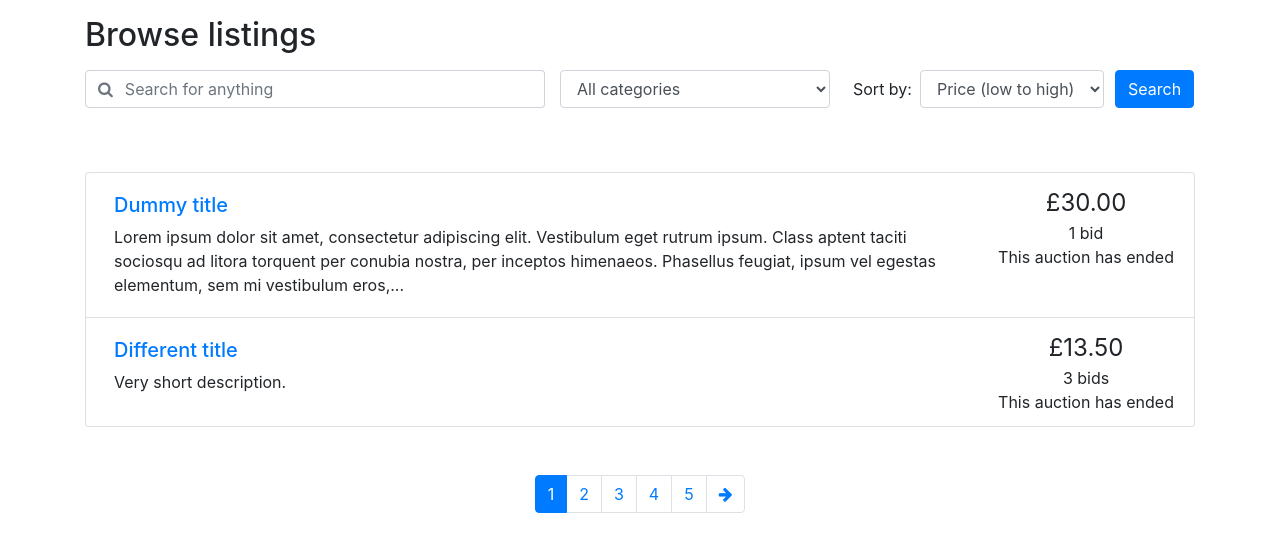
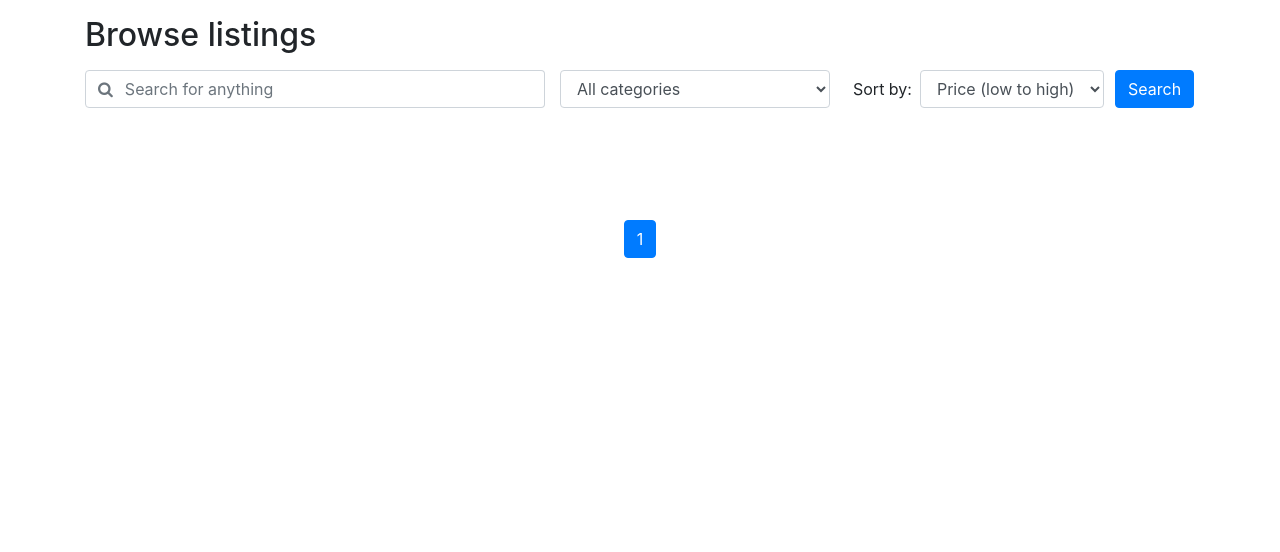
Before and after one commit to MinhazH99/auction, a PHP site: page /browse.php in a window 1280 px wide. Shown: the part 116-668 px from the top of the page. Run offline with PHP 8.4, Linux system fonts and the light colour scheme.

Commit message:
changes to browse.php

```diff
--- a/browse.php
+++ b/browse.php
@@ -1,5 +1,5 @@
-<?php include_once("header.php")?>
-<?php require("utilities.php")?>
+<?php include_once("header.php")?> <!-- embeds php code from another file-->
+<?php require("utilities.php")?> <!-- copies all text from utilities into current one -->
 
 <div class="container">
 
@@ -9,44 +9,44 @@
 <!-- When this form is submitted, this PHP page is what processes it.
      Search/sort specs are passed to this page through parameters in the URL
      (GET method of passing data to a page). -->
-<form method="get" action="browse.php">
+<form method="get" action="browse.php"> <!-- form data sent as url variables, action is url of file that will process input -->
   <div class="row">
-    <div class="col-md-5 pr-0">
-      <div class="form-group">
-        <label for="keyword" class="sr-only">Search keyword:</label>
-	    <div class="input-group">
+    <div class="col-md-5 pr-0"> <!-- medium column -->
+      <div class="form-group"> <!-- used for optimum spacing -->
+        <label for="keyword" class="sr-only">Search keyword:</label> <!-- for screen readers only -->
+	    <div class="input-group"> <!-- helps enhance inputs, in this case with search icon in front of input (prepend) -->
           <div class="input-group-prepend">
             <span class="input-group-text bg-transparent pr-0 text-muted">
               <i class="fa fa-search"></i>
             </span>
           </div>
-          <input type="text" class="form-control border-left-0" id="keyword" placeholder="Search for anything">
+          <input name="keyword" type="text" class="form-control border-left-0" id="keyword" placeholder="Search for anything"><!-- placeholder text is visible -->
         </div>
       </div>
     </div>
     <div class="col-md-3 pr-0">
       <div class="form-group">
-        <label for="cat" class="sr-only">Search within:</label>
-        <select class="form-control" id="cat">
+        <label for="cat" class="sr-only">Search within:</label> <!-- for screen readers only -->
+        <select name="cat" class="form-control" id="cat">
           <option selected value="all">All categories</option>
-          <option value="fill">Fill me in</option>
-          <option value="with">with options</option>
-          <option value="populated">populated from a database?</option>
+          <option value="Sports">Sports</option>
+          <option value="Technology">Technology</option>
+          <option value="Toys">Toys</option> <!-- drop down list of category options on website -->
         </select>
       </div>
     </div>
     <div class="col-md-3 pr-0">
       <div class="form-inline">
         <label class="mx-2" for="order_by">Sort by:</label>
-        <select class="form-control" id="order_by">
+        <select name="order_by" class="form-control" id="order_by">
           <option selected value="pricelow">Price (low to high)</option>
           <option value="pricehigh">Price (high to low)</option>
-          <option value="date">Soonest expiry</option>
+          <option value="date">Soonest expiry</option> <!-- drop down list of sort by options on website -->
         </select>
       </div>
     </div>
     <div class="col-md-1 px-0">
-      <button type="submit" class="btn btn-primary">Search</button>
+      <button type="submit" class="btn btn-primary">Search</button> <!-- button that says search, and submits query -->
     </div>
   </div>
 </form>
@@ -56,30 +56,154 @@
 </div>
 
 <?php
-  // Retrieve these from the URL
-  if (!isset($_GET['keyword'])) {
-    // TODO: Define behavior if a keyword has not been specified.
-  }
-  else {
-    $keyword = $_GET['keyword'];
-  }
+  $num_queries=1;
+  #isset checks whether the order_by variable has been set after it has been submitted using 'get'
+  if (!isset($_GET['order_by'])) {
 
-  if (!isset($_GET['cat'])) {
-    // TODO: Define behavior if a category has not been specified.
-  }
-  else {
-    $category = $_GET['cat'];
-  }
-
-  if (!isset($_GET['order_by'])) {
-    // TODO: Define behavior if an order_by value has not been specified.
   }
   else {
     $ordering = $_GET['order_by'];
   }
+  // Retrieve these from the URL
+  #isset checks whether the keyword variable has been set after it has been submitted using 'get'
+  if (!isset($_GET['keyword'])) {
+    $keyword = " ";
+    // TODO: Define behavior if a keyword has not been specified.
 
+    #THE QUERY FOR NO KEYWORD ENTERED IS GROUPED WITH THE CATEGORY IS ALL SECTION, THE CODE WOULD BE IDENTICAL
+  }
+  else {
+    $keyword = $_GET['keyword'];
+
+  }
+  if (!isset($_GET['cat'])) {
+    $category = "all";
+  }
+#isset checks whether the category variable has been set after it has been submitted using 'get'
+  else if ($_GET['cat']=="all") {
+    // TODO: Define behavior if a category has not been specified.
+    $category = "all";
+    $connection = mysqli_connect('localhost','root','','auction')
+    or die('Error connecting to MySQL server: ' . mysqli_error());
+
+    $keyword_query = "SELECT items.item_id, item_name, item_desc, item_condition, category_name, expirationDate, reserve_price
+    FROM items, categories, auctions
+    WHERE categories.category_id = items.category_id
+    AND auctions.item_id = items.item_id
+    AND (INSTR(items.item_desc, TRIM(' ' FROM '{$keyword}'))
+    OR INSTR(items.item_name, TRIM(' ' FROM '{$keyword}')) )> 0
+    ORDER BY
+    CASE WHEN '{$ordering}' = 'pricelow' THEN auctions.reserve_price END ASC,
+    CASE WHEN '{$ordering}' = 'pricehigh' THEN auctions.reserve_price END DESC,
+    CASE WHEN '{$ordering}' = 'date' THEN auctions.expirationDate END ASC";
+
+    $count_query = "SELECT COUNT(items.item_id) AS 'count'
+    FROM items, categories, auctions
+    WHERE categories.category_id = items.category_id
+    AND auctions.item_id = items.item_id
+    AND (INSTR(items.item_desc, TRIM(' ' FROM '{$keyword}'))
+    OR INSTR(items.item_name, TRIM(' ' FROM '{$keyword}')) )> 0
+    ORDER BY
+    CASE WHEN '{$ordering}' = 'pricelow' THEN auctions.reserve_price END ASC,
+    CASE WHEN '{$ordering}' = 'pricehigh' THEN auctions.reserve_price END DESC,
+    CASE WHEN '{$ordering}' = 'date' THEN auctions.expirationDate END ASC";
+
+
+
+    $count_result = mysqli_query($connection, $count_query)
+      or die('Error making select users query: '. mysqli_error($connection));
+
+    $keyword_result = mysqli_query($connection, $keyword_query)
+      or die('Error making select users query: '. mysqli_error($connection));
+
+
+    $num_results = mysqli_fetch_array($count_result);
+    $num_queries = $num_results['count'];
+
+    while ($keyword_row = mysqli_fetch_array($keyword_result))
+    {
+
+    $item_id= $keyword_row['item_id'];
+    $title = $keyword_row['item_name'];
+    $description= $keyword_row['item_desc'];
+    $current_price= $keyword_row['reserve_price'];
+    $end_date= new DateTime($keyword_row['expirationDate']);
+    $num_bids = 1;
+
+// This uses a function defined in utilities.php
+    print_listing_li($item_id, $title, $description, $current_price, $num_bids, $end_date);
+    }
+    mysqli_close($connection);
+  // Demonstration of what listings will look like using dummy data. specifies information about listing
+
+  // This uses a function defined in utilities.php
+  #print_listing_li($item_id, $title, $description, $current_price, $num_bids, $end_date);
+
+  }
+  else {
+    $category = $_GET['cat'];
+    $connection = mysqli_connect('localhost','root','','auction')
+    or die('Error connecting to MySQL server: ' . mysqli_error());
+
+    $keyword_query = "SELECT items.item_id, item_name, item_desc, item_condition, category_name, expirationDate, reserve_price
+    FROM items, categories, auctions
+    WHERE categories.category_id = items.category_id
+    AND categories.category_name = '{$category}'
+    AND auctions.item_id = items.item_id
+    AND (INSTR(items.item_desc, TRIM(' ' FROM '{$keyword}'))
+    OR INSTR(items.item_name, TRIM(' ' FROM '{$keyword}')) )> 0
+    ORDER BY
+    CASE WHEN '{$ordering}' = 'pricelow' THEN auctions.reserve_price END ASC,
+    CASE WHEN '{$ordering}' = 'pricehigh' THEN auctions.reserve_price END DESC,
+    CASE WHEN '{$ordering}' = 'date' THEN auctions.expirationDate END ASC";
+
+    $count_query = "SELECT COUNT(items.item_id) AS 'count'
+    FROM items, categories, auctions
+    WHERE categories.category_id = items.category_id
+    AND categories.category_name = '{$category}'
+    AND auctions.item_id = items.item_id
+    AND (INSTR(items.item_desc, TRIM(' ' FROM '{$keyword}'))
+    OR INSTR(items.item_name, TRIM(' ' FROM '{$keyword}')) )> 0
+    ORDER BY
+    CASE WHEN '{$ordering}' = 'pricelow' THEN auctions.reserve_price END ASC,
+    CASE WHEN '{$ordering}' = 'pricehigh' THEN auctions.reserve_price END DESC,
+    CASE WHEN '{$ordering}' = 'date' THEN auctions.expirationDate END ASC";
+
+    $keyword_result = mysqli_query($connection, $keyword_query)
+      or die('Error making select users query: '. mysqli_error($connection));
+
+    $count_result = mysqli_query($connection, $count_query)
+      or die('Error making select users query: '. mysqli_error($connection));
+
+
+
+    $num_results = mysqli_fetch_array($count_result);
+    $num_queries = $num_results['count'];
+
+    while ($keyword_row = mysqli_fetch_array($keyword_result))
+    {
+
+    $item_id= $keyword_row['item_id'];
+    $title = $keyword_row['item_name'];
+    $description= $keyword_row['item_desc'];
+    $current_price= $keyword_row['reserve_price'];
+    $end_date= new DateTime($keyword_row['expirationDate']);
+    $num_bids = 1;
+
+// This uses a function defined in utilities.php
+    print_listing_li($item_id, $title, $description, $current_price, $num_bids, $end_date);
+    }
+    mysqli_close($connection);
+  // Demonstration of what listings will look like using dummy data. specifies information about listing
+
+  // This uses a function defined in utilities.php
+  #print_listing_li($item_id, $title, $description, $current_price, $num_bids, $end_date);
+
+  }
+
+  #isset checks whether the page has been set after it has been submitted using 'get'
   if (!isset($_GET['page'])) {
-    $curr_page = 1;
+    $curr_page = 1; #php variable
   }
   else {
     $curr_page = $_GET['page'];
@@ -89,16 +213,39 @@
      retrieve data from the database. (If there is no form data entered,
      decide on appropriate default value/default query to make. */
 
+
   /* For the purposes of pagination, it would also be helpful to know the
      total number of results that satisfy the above query */
-  $num_results = 96; // TODO: Calculate me for real
+  // TODO: Calculate me for real
+
+
+  if (!isset($num_queries)) {
+    $num_queries = 1;
+
+  }
+
+  if ($num_queries==0){
+    $num_queries = 1;
+    echo('
+      <li class="list-group-item d-flex justify-content-center">
+      <div class="p-2 mr-5"><h5><center>There are no matches for your search: '.$keyword.'</center></h5>
+      <p><center>Please try another keyword</center></p></div>
+
+    </li>'
+    );
+  }
+
+
   $results_per_page = 10;
-  $max_page = ceil($num_results / $results_per_page);
+  $max_page = ceil($num_queries / $results_per_page);
+
+
 ?>
 
-<div class="container mt-5">
+<div class="container mt-5"> <!-- mt-5 margin at top of 5 -->
 
-<!-- TODO: If result set is empty, print an informative message. Otherwise... -->
+<!-- TODO: If result set is empty, print an informative message. Otherwise...-->
+
 
 <ul class="list-group">
 
@@ -106,30 +253,13 @@
      retrieved from the query -->
 
 <?php
-  // Demonstration of what listings will look like using dummy data.
-  $item_id = "87021";
-  $title = "Dummy title";
-  $description = "Lorem ipsum dolor sit amet, consectetur adipiscing elit. Vestibulum eget rutrum ipsum. Class aptent taciti sociosqu ad litora torquent per conubia nostra, per inceptos himenaeos. Phasellus feugiat, ipsum vel egestas elementum, sem mi vestibulum eros, et facilisis dui nisi eget metus. In non elit felis. Ut lacus sem, pulvinar ultricies pretium sed, viverra ac sapien. Vivamus condimentum aliquam rutrum. Phasellus iaculis faucibus pellentesque. Sed sem urna, maximus vitae cursus id, malesuada nec lectus. Vestibulum scelerisque vulputate elit ut laoreet. Praesent vitae orci sed metus varius posuere sagittis non mi.";
-  $current_price = 30;
-  $num_bids = 1;
-  $end_date = new DateTime('2020-09-16T11:00:00');
 
-  // This uses a function defined in utilities.php
-  print_listing_li($item_id, $title, $description, $current_price, $num_bids, $end_date);
 
-  $item_id = "516";
-  $title = "Different title";
-  $description = "Very short description.";
-  $current_price = 13.50;
-  $num_bids = 3;
-  $end_date = new DateTime('2020-11-02T00:00:00');
-
-  print_listing_li($item_id, $title, $description, $current_price, $num_bids, $end_date);
 ?>
 
 </ul>
 
-<!-- Pagination for results listings -->
+<!-- Pagination for results listings, displaying data on multiple pages -->
 <nav aria-label="Search results pages" class="mt-5">
   <ul class="pagination justify-content-center">
 
@@ -147,7 +277,7 @@
   $low_page_boost = max(2 - ($max_page - $curr_page), 0);
   $low_page = max(1, $curr_page - 2 - $low_page_boost);
   $high_page = min($max_page, $curr_page + 2 + $high_page_boost);
-
+  # if current page is not equal to 1, a label showing previous is visible, allowing you to go back to previous page
   if ($curr_page != 1) {
     echo('
     <li class="page-item">
@@ -157,7 +287,7 @@
       </a>
     </li>');
   }
-
+  # $i++ is post-increment, i is de referenced and then incremented
   for ($i = $low_page; $i <= $high_page; $i++) {
     if ($i == $curr_page) {
       // Highlight the link
@@ -175,7 +305,7 @@
       <a class="page-link" href="browse.php?' . $querystring . 'page=' . $i . '">' . $i . '</a>
     </li>');
   }
-
+   # if current page is not equal to the max page, a label showing next is visible, allowing you to go to next page
   if ($curr_page != $max_page) {
     echo('
     <li class="page-item">
@@ -194,5 +324,5 @@
 </div>
 
 
-
+<!-- includes code from footer file -->
 <?php include_once("footer.php")?>
```
